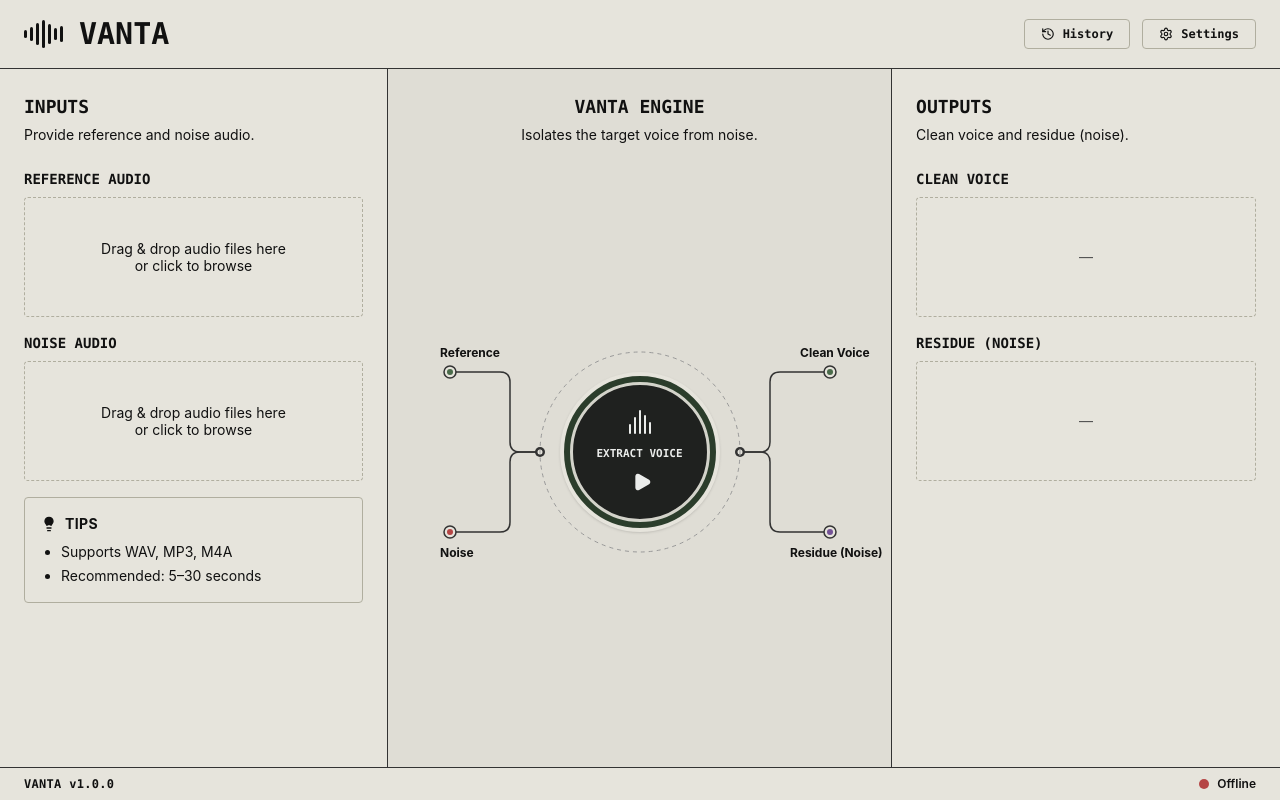
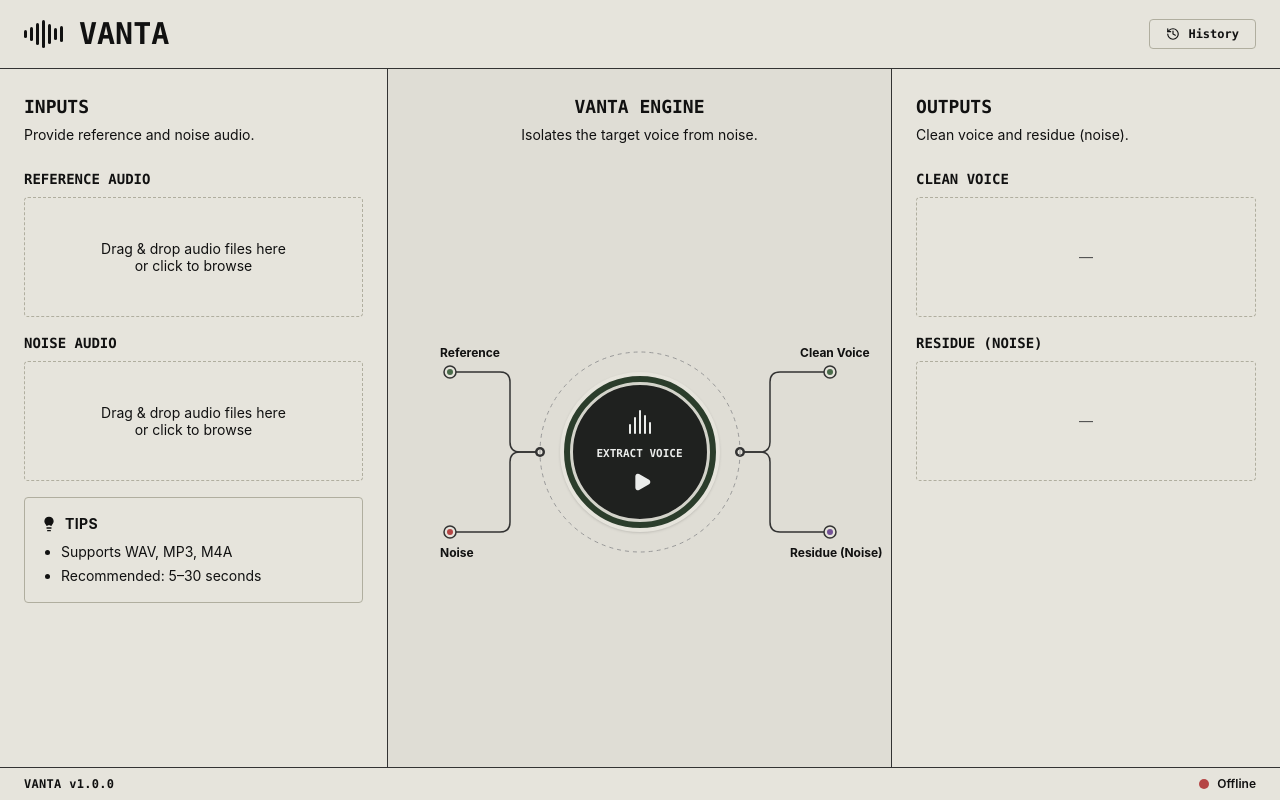
Before and after one commit to Komalpreet2809/Vanta, a Next.js app in the folder web/: page / in a window 1280 px wide. Built offline with nearby package versions, Linux system fonts and the light colour scheme; no server answers.

Commit message:
style: remove settings button from header

```diff
--- a/web/src/components/Header.tsx
+++ b/web/src/components/Header.tsx
@@ -1,6 +1,6 @@
 "use client";
 
-import { History, Settings } from "lucide-react";
+import { History } from "lucide-react";
 
 export function Header() {
   return (
@@ -20,10 +20,6 @@ export function Header() {
           <History className="h-3.5 w-3.5" />
           History
         </button>
-        <button className="btn-icon px-4 py-1.5 text-xs font-mono font-bold gap-2">
-          <Settings className="h-3.5 w-3.5" />
-          Settings
-        </button>
       </div>
     </header>
   );
```
